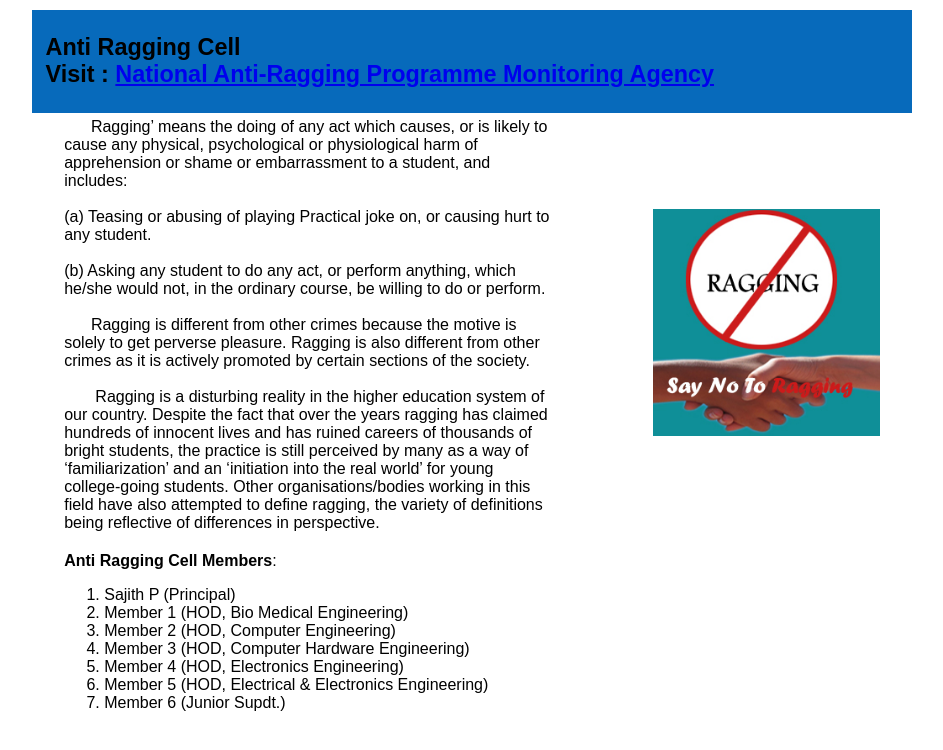
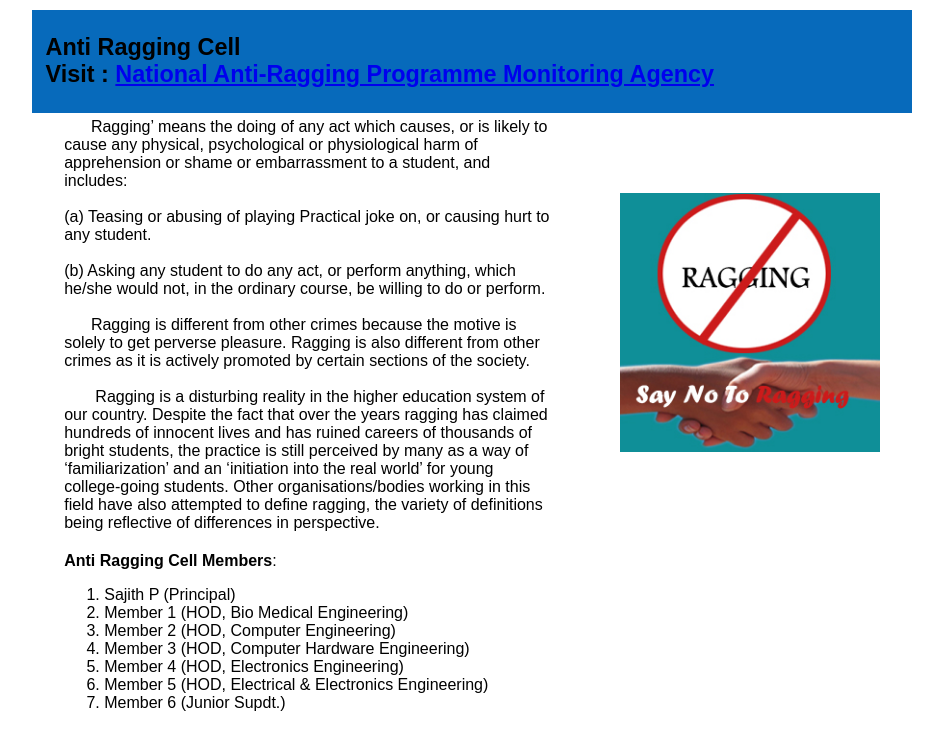
Before and after one commit to eknmmptk/home, a plain HTML site: page antcomm.html in a window 1280 px wide. Shown: the whole page, without its empty margins (168-1111 px from the left). Drawn offline with Linux system fonts and the light colour scheme.

Commit message:
Update antcomm.html

```diff
--- a/antcomm.html
+++ b/antcomm.html
@@ -35,7 +35,7 @@
                     		definitions being reflective of differences in perspective.
 			</td>
                 	<td align="right">
-                    		<img src="rag1.jpg" height="70%" width="70%">
+                    		<img src="rag1.jpg" height="80%" width="80%">
                 	</td>
 		</tr>
 		<tr style='font-family: Arial, sans-serif;font-weight: normal;font-size: 16px;'>
```
